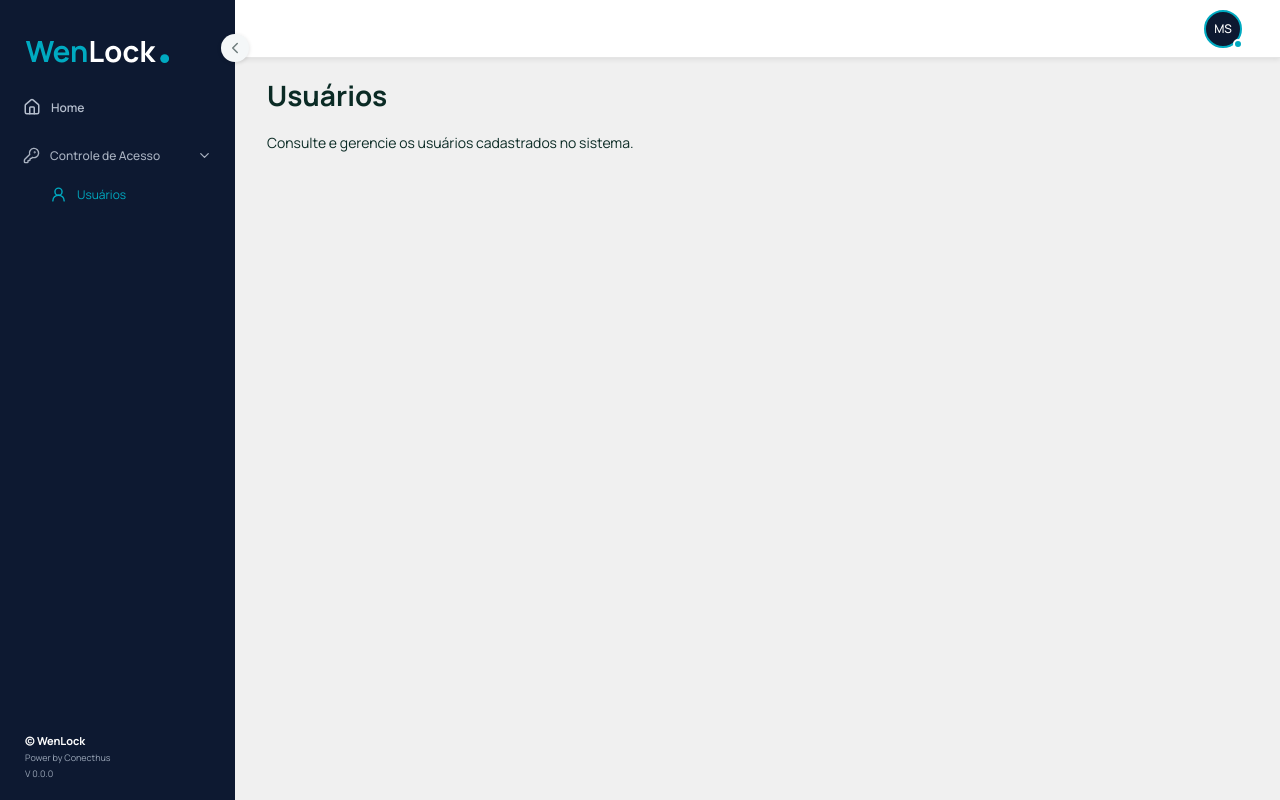
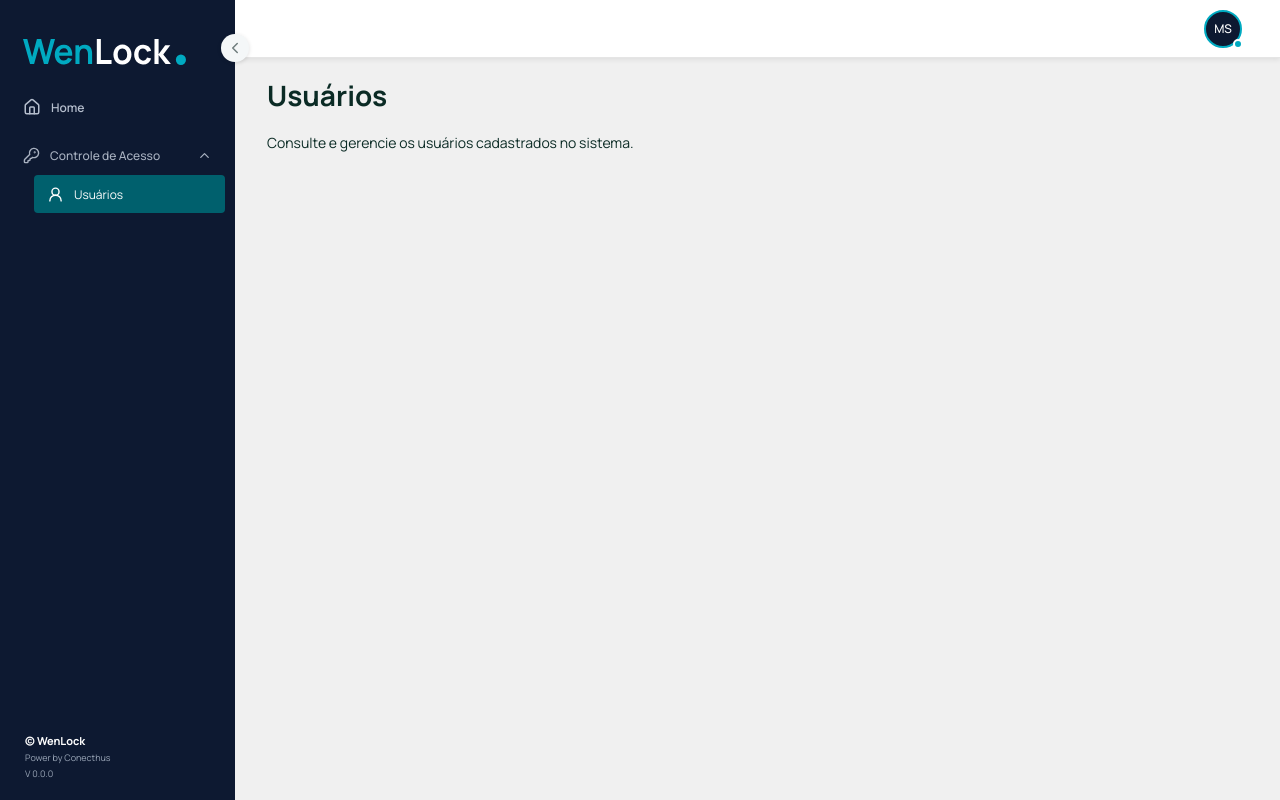
Before and after one commit to coldein/WenLock-Test, a React (Vite) app in the folder frontend/: page /users in a window 1280 px wide. Built offline with nearby package versions, Linux system fonts and the light colour scheme.

Commit message:
style(frontend): aplica identidade visual do Adobe XD

```diff
--- a/frontend/src/layouts/AppLayout.module.css
+++ b/frontend/src/layouts/AppLayout.module.css
@@ -44,7 +44,7 @@
     align-items: center;
     justify-content: flex-start;
 
-    padding: 0 15px;
+    padding: 0 12px;
 
     overflow: hidden;
 
@@ -56,7 +56,7 @@
 .logoExpanded {
     display: block;
 
-    width: 145px;
+    width: 165px;
     max-width: 100%;
     height: auto;
 
@@ -66,8 +66,8 @@
 .logoCollapsed {
     display: block;
 
-    width: 38px;
-    height: 38px;
+    width: 42px;
+    height: 42px;
 
     object-fit: contain;
 }
@@ -80,7 +80,7 @@
 }
 
 /* =========================================================
-   BOTÃO RECOLHER
+   BOTÃO RECOLHER SIDEBAR
    ========================================================= */
 
 .collapseButton {
@@ -111,6 +111,8 @@
         background 0.15s ease,
         color 0.15s ease,
         transform 0.15s ease;
+
+    cursor: pointer;
 
     z-index: 30;
 }
@@ -151,7 +153,6 @@
     font-weight: 600;
 
     text-decoration: none;
-
     white-space: nowrap;
 
     transition:
@@ -167,7 +168,7 @@
 }
 
 .navItem:hover {
-    background: rgba(255, 255, 255, 0.06);
+    background: var(--color-primary-hover);
     color: #ffffff;
 }
 
@@ -185,7 +186,12 @@
     flex-direction: column;
 }
 
+/*
+ * Agora é um button, então removemos
+ * a aparência padrão do navegador.
+ */
 .menuGroupTitle {
+    width: 100%;
     height: 40px;
 
     display: flex;
@@ -194,10 +200,32 @@
 
     padding: 0 13px;
 
+    border: 0;
+    border-radius: 4px;
+
+    background: transparent;
     color: #a9b2c1;
 
     font-size: 12px;
     font-weight: 500;
+    font-family: inherit;
+    text-align: left;
+
+    transition:
+        background 0.15s ease,
+        color 0.15s ease;
+
+    cursor: pointer;
+}
+
+.menuGroupTitle:hover {
+    background: rgba(255, 255, 255, 0.06);
+    color: #ffffff;
+}
+
+.menuGroupTitle:focus-visible {
+    outline: 2px solid var(--color-primary);
+    outline-offset: 2px;
 }
 
 .menuGroupContent {
@@ -209,6 +237,42 @@
     min-width: 0;
 }
 
+/* =========================================================
+   SETA DO MENU EXPANSÍVEL
+   ========================================================= */
+
+.menuChevron {
+    flex-shrink: 0;
+
+    transition: transform 0.2s ease;
+}
+
+.menuChevronOpen {
+    transform: rotate(180deg);
+}
+
+/* =========================================================
+   SUBMENU
+   ========================================================= */
+
+.subMenuContainer {
+    overflow: hidden;
+
+    animation: submenuOpen 0.18s ease;
+}
+
+@keyframes submenuOpen {
+    from {
+        opacity: 0;
+        transform: translateY(-4px);
+    }
+
+    to {
+        opacity: 1;
+        transform: translateY(0);
+    }
+}
+
 .subMenuItem {
     height: 38px;
 
@@ -217,7 +281,9 @@
 
     gap: 10px;
 
-    margin-left: 27px;
+    margin-left: 24px;
+    margin-right: 0;
+
     padding: 0 13px;
 
     border-radius: 4px;
@@ -228,7 +294,6 @@
     font-weight: 400;
 
     text-decoration: none;
-
     white-space: nowrap;
 
     transition:
@@ -237,12 +302,13 @@
 }
 
 .subMenuItem:hover {
-    background: rgba(255, 255, 255, 0.05);
+    background: var(--color-primary-dark);
     color: #ffffff;
 }
 
 .subMenuActive {
-    color: var(--color-primary);
+    background: var(--color-primary-hover);
+    color: #ffffff;
 }
 
 /* =========================================================
@@ -295,6 +361,8 @@
    ========================================================= */
 
 .topbar {
+    position: relative;
+
     height: 58px;
 
     display: flex;
@@ -309,8 +377,6 @@
 
     box-shadow:
         0 2px 5px rgba(0, 0, 0, 0.08);
-
-    position: relative;
 
     z-index: 10;
 }
@@ -400,16 +466,23 @@
         display: none;
     }
 
-    .menuGroupTitle span,
-    .menuGroupTitle>svg {
-        display: none;
-    }
-
     .menuGroupTitle {
         justify-content: center;
 
         padding-left: 0;
         padding-right: 0;
+    }
+
+    .menuGroupTitle span {
+        display: none;
+    }
+
+    /*
+     * Esconde a seta no menu compacto,
+     * mas mantém o ícone do grupo.
+     */
+    .menuChevron {
+        display: none;
     }
 
     .menuGroupContent {
--- a/frontend/src/layouts/AppLayout.tsx
+++ b/frontend/src/layouts/AppLayout.tsx
@@ -18,10 +18,14 @@ export function AppLayout() {
   const [collapsed, setCollapsed] =
     useState(false);
 
+  const [accessOpen, setAccessOpen] =
+    useState(true);
+
   return (
     <div className={styles.layout}>
       <aside
-        className={`${styles.sidebar} ${collapsed ? styles.collapsed : ''
+        className={`${styles.sidebar} ${
+          collapsed ? styles.collapsed : ''
         }`}
       >
         <div className={styles.brand}>
@@ -64,60 +68,92 @@ export function AppLayout() {
             to="/"
             end
             className={({ isActive }) =>
-              `${styles.navItem} ${isActive ? styles.active : ''
+              `${styles.navItem} ${
+                isActive ? styles.active : ''
               }`
             }
           >
             <Home size={18} />
 
-            {!collapsed && <span>Home</span>}
+            {!collapsed && (
+              <span>Home</span>
+            )}
           </NavLink>
 
           <div className={styles.menuGroup}>
-            <div className={styles.menuGroupTitle}>
+            {!collapsed && (
+              <button
+                type="button"
+                className={styles.menuGroupTitle}
+                onClick={() =>
+                  setAccessOpen(
+                    (current) => !current,
+                  )
+                }
+                aria-expanded={accessOpen}
+              >
                 <div
-                className={styles.menuGroupContent}
+                  className={
+                    styles.menuGroupContent
+                  }
                 >
                   <KeyRound size={17} />
 
-                {!collapsed && (
                   <span>
                     Controle de Acesso
                   </span>
-                )}
                 </div>
 
-              {!collapsed && (
-                <ChevronDown size={15} />
+                <ChevronDown
+                  size={15}
+                  className={`${
+                    styles.menuChevron
+                  } ${
+                    accessOpen
+                      ? styles.menuChevronOpen
+                      : ''
+                  }`}
+                />
+              </button>
             )}
-            </div>
 
-            {!collapsed && (
+            {!collapsed && accessOpen && (
+              <div
+                className={
+                  styles.subMenuContainer
+                }
+              >
                 <NavLink
                   to="/users"
                   className={({ isActive }) =>
-                  `${styles.subMenuItem
-                  } ${isActive
+                    `${
+                      styles.subMenuItem
+                    } ${
+                      isActive
                         ? styles.subMenuActive
                         : ''
                     }`
                   }
                 >
                   <UserRound size={17} />
+
                   <span>Usuários</span>
                 </NavLink>
+              </div>
             )}
 
             {collapsed && (
               <NavLink
                 to="/users"
                 className={({ isActive }) =>
-                  `${styles.navItem} ${isActive
+                  `${styles.navItem} ${
+                    isActive
                       ? styles.active
                       : ''
                   }`
                 }
                 aria-label="Usuários"
+                title="Usuários"
               >
                 <UserRound size={18} />
               </NavLink>
@@ -126,7 +162,9 @@ export function AppLayout() {
         </nav>
 
         {!collapsed && (
-          <footer className={styles.sidebarFooter}>
+          <footer
+            className={styles.sidebarFooter}
+          >
             <strong>© WenLock</strong>
 
             <span>
@@ -139,7 +177,8 @@ export function AppLayout() {
       </aside>
 
       <div
-        className={`${styles.workspace} ${collapsed
+        className={`${styles.workspace} ${
+          collapsed
             ? styles.workspaceCollapsed
             : ''
         }`}
@@ -152,7 +191,11 @@ export function AppLayout() {
               MS
             </div>
 
-            <span className={styles.onlineIndicator} />
+            <span
+              className={
+                styles.onlineIndicator
+              }
+            />
           </div>
         </header>
 
```
Lines whose indentation alone changed are shown as unchanged.
